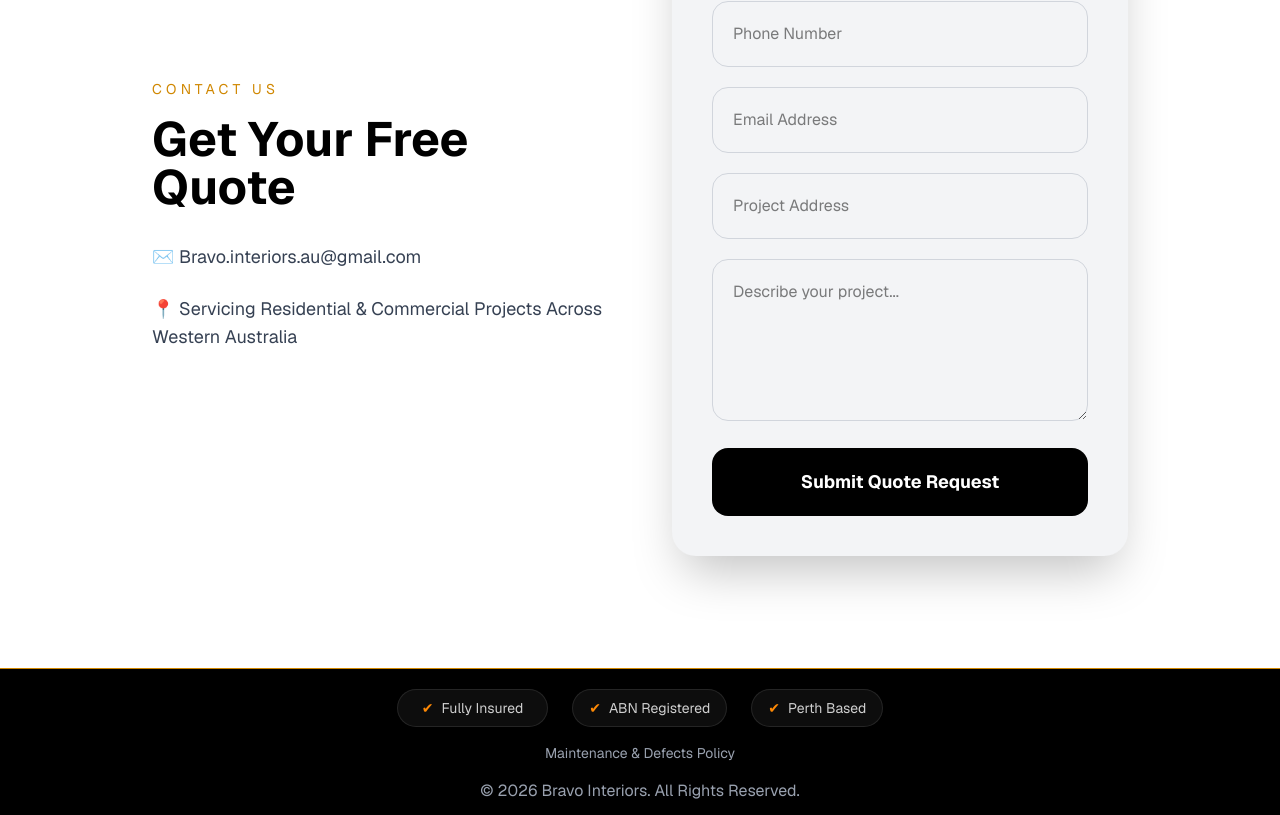
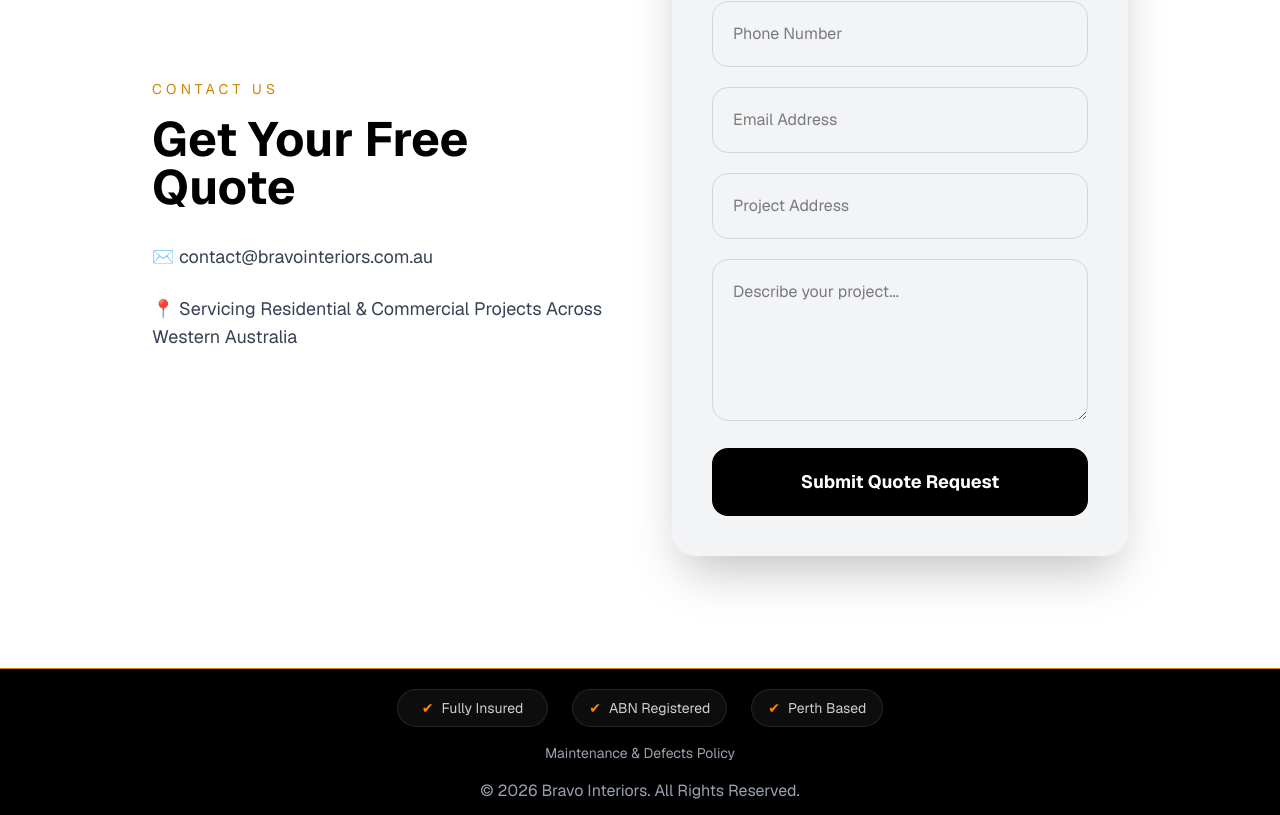
Before and after one commit to bravointeriors/Bravo-Interiors, a Next.js app: page / in a window 1280 px wide. Shown: the part 4540-5355 px from the top of the page. Built offline with nearby package versions, Linux system fonts and the light colour scheme.

Commit message:
update business email address

```diff
--- a/app/page.js
+++ b/app/page.js
@@ -383,7 +383,7 @@ const handleSubmit = async (e) => {
             </h2>
 
             <div className="space-y-6 text-lg text-gray-700">
-              <p>✉️ Bravo.interiors.au@gmail.com</p>
+              <p>✉️ contact@bravointeriors.com.au</p>
               <p>📍 Servicing Residential & Commercial Projects Across Western Australia</p>
             </div>
           </div>
--- a/app/policies/page.js
+++ b/app/policies/page.js
@@ -138,7 +138,7 @@ export default function PoliciesPage() {
 
           <div className="mt-6 bg-gray-100 rounded-2xl p-6">
             <p><strong>Phone:</strong> 0435 767 933</p>
-            <p><strong>Email:</strong> bravo.interiors.au@gmail.com</p>
+            <p><strong>Email:</strong> contact@bravointeriors.com.au</p>
             <p><strong>Website:</strong> Bravo Interiors</p>
           </div>
         </PolicySection>
@@ -194,8 +194,8 @@ export default function PoliciesPage() {
           <p className="text-gray-300 mb-4">
             Commercial Flooring & Interior Fit-Out Specialists
           </p>
-          <p>Phone: 0435 767 933</p>
-          <p>Email: bravo.interiors.au@gmail.com</p>
+          <p>Phone: 0404 255 165</p>
+          <p>Email: contact@bravointeriors.com.au</p>
         </div>
       </section>
     </main>
```
